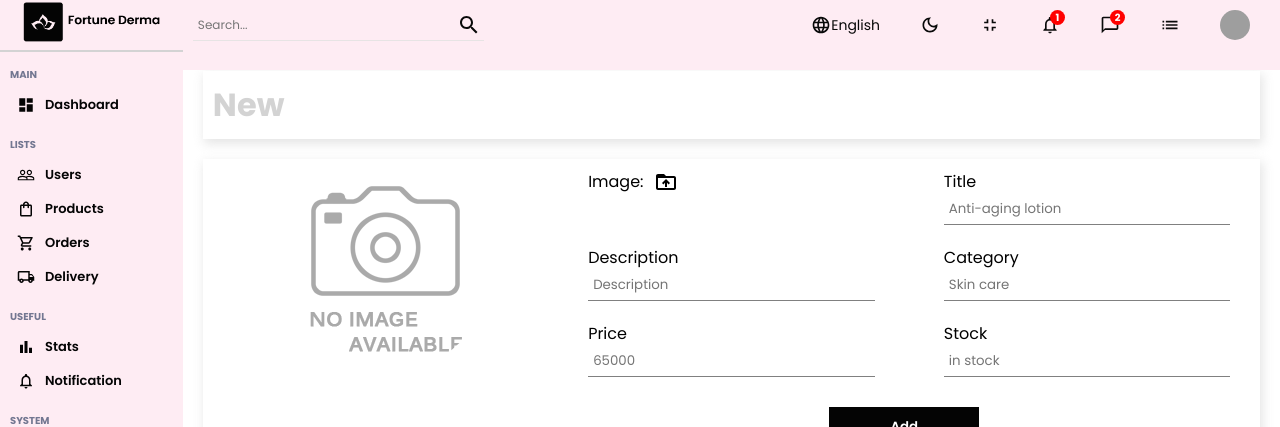
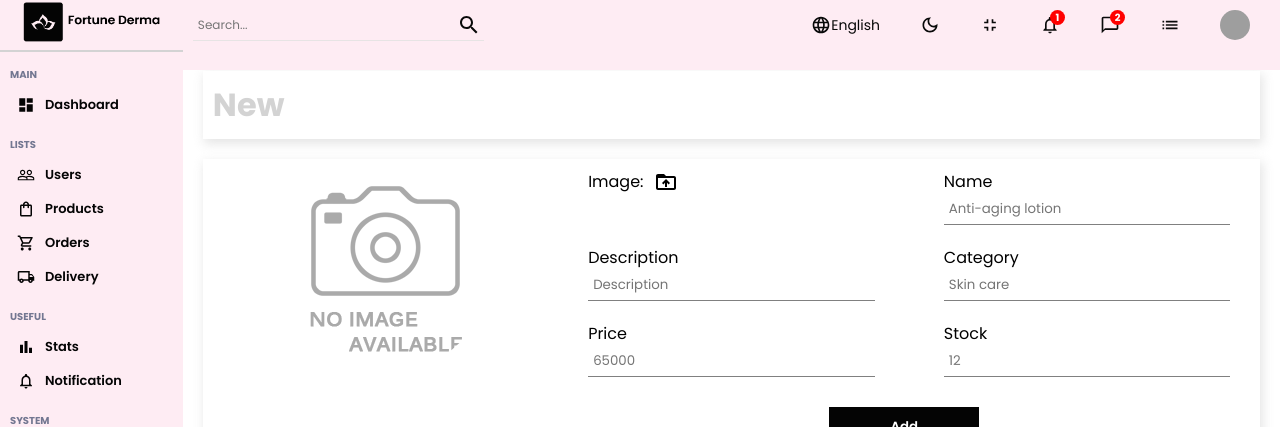
Before and after one commit to JoramGranger/FDC-STORE-MANAGER, a React (Create React App) app: page /products/new in a window 1280 px wide. Shown: the top 427 px of the page. Built offline with nearby package versions, Linux system fonts and the light colour scheme; sample sign-in values are in the browser's storage; grey boxes are pictures that could not be loaded.

Commit message:
product-crud

```diff
--- a/src/api/productApi.js
+++ b/src/api/productApi.js
@@ -1,14 +1,14 @@
 // src/api/productApi.js
 import axios from 'axios';
 
-const API_URL = 'http://localhost:5000/api/products';
+const API_URL = 'http://localhost:5000/api/products/';
 
 // Create a new product
 export const createProduct = async (productData, token) => {
+  console.log('Token:', token);
   try {
     const response = await axios.post(API_URL, productData, {
       headers: {
-        /* 'Content-Type': 'application/json', */
         'Content-Type': 'multipart/form-data',
         'Authorization': `Bearer ${token}`
       }
--- a/src/formSource.js
+++ b/src/formSource.js
@@ -41,32 +41,37 @@ export const userInputs = [
 export const productInputs = [
     {
         id: 1,
-        label: 'Title',
+        label: 'Name',
         type: 'text',
+        name: 'name',
         placeholder: 'Anti-aging lotion',
     },
     {
         id: 2,
         label: 'Description',
         type: 'text',
+        name: 'description',
         placeholder: 'Description',
     },
     {
         id: 3,
         label: 'Category',
         type: 'text',
+        name: 'category',
         placeholder: 'Skin care',
     },
     {
         id: 4,
         label: 'Price',
-        type: 'text',
+        type: 'number',
+        name: 'price',
         placeholder: '65000',
     },
     {
         id: 5,
         label: 'Stock',
-        type: 'text',
-        placeholder: 'in stock',
+        type: 'number',
+        name: 'stock',
+        placeholder: '12',
     },
 ];
--- a/src/pages/new/New.jsx
+++ b/src/pages/new/New.jsx
@@ -14,14 +14,14 @@ const New = ({inputs,title}) => {
     const [formData, setFormData] = useState({
         name: '',
         description: '',
+        category: '',
         price: '',
-        category: '',
         stock: '',
         image: '',
     });
 
     const { token } = useSelector((state) => state.auth);
-    /* console.log(token); */
+    console.log(token);
 
     const handleInputChange = (e) => {
         const { name, value } = e.target;
@@ -41,10 +41,16 @@ const New = ({inputs,title}) => {
     };
 
     const handleSubmit = async (e) => {
-        /* e.preventDefault(); */
+        e.preventDefault();
         const productData = new FormData();
         for (const key in formData) {
             productData.append(key, formData[key]);
+        }
+
+        // Log formData for debugging
+        console.log('FormData contents:');
+        for (let pair of productData.entries()) {
+            console.log(`${pair[0]}: ${pair[1]}`);
         }
 
         try {
@@ -53,14 +59,13 @@ const New = ({inputs,title}) => {
             }
             const newProduct = await createProduct(productData, token);
             console.log('Product created', newProduct);
+            console.log('File:', file);
+            console.log('FormData:', formData);
+            console.log('Token:', token);
         } catch (error) {
             console.error('Error creating product:', error);
         }
-    }
-
-    /* console.log('File:', file);
-    console.log('FormData:', formData);
-    console.log('Token:', token); */
+    };
 
     return (
         <div className="new">
@@ -83,12 +88,15 @@ const New = ({inputs,title}) => {
                                 <label htmlFor="file">
                                     Image: <DriveFolderUploadIcon className="icon"/>
                                     </label>
-                                <input type="file" id="file" onChange={handleFileChange} style={{display: "none"}}/>
+                                <input type="file" name="image" id="file" onChange={handleFileChange} style={{display: "none"}}/>
                             </div>
                            {inputs.map((input) => (
                             <div className="formInput" key={input.id}>
                                 <label>{input.label}</label>
-                                <input type={input.type} placeholder={input.placeholder}
+                                <input
+                                type={input.type}
+                                name={input.name}
+                                placeholder={input.placeholder}
                                 onChange={handleInputChange}
                                 />
                             </div>
--- a/src/pages/users/Users.jsx
+++ b/src/pages/users/Users.jsx
@@ -9,7 +9,7 @@ import Navbar from '../../components/navbar/Navbar';
 
 const Users = () => {
   const dispatch = useDispatch();
-  const { users, loading, error } = useSelector((state) => state.users);
+  const { users, loading, error, token } = useSelector((state) => state.users);
 
   useEffect(() => {
     dispatch(fetchUsers());
```
Also changed, not shown: src/pages/new/temp.js (added).
